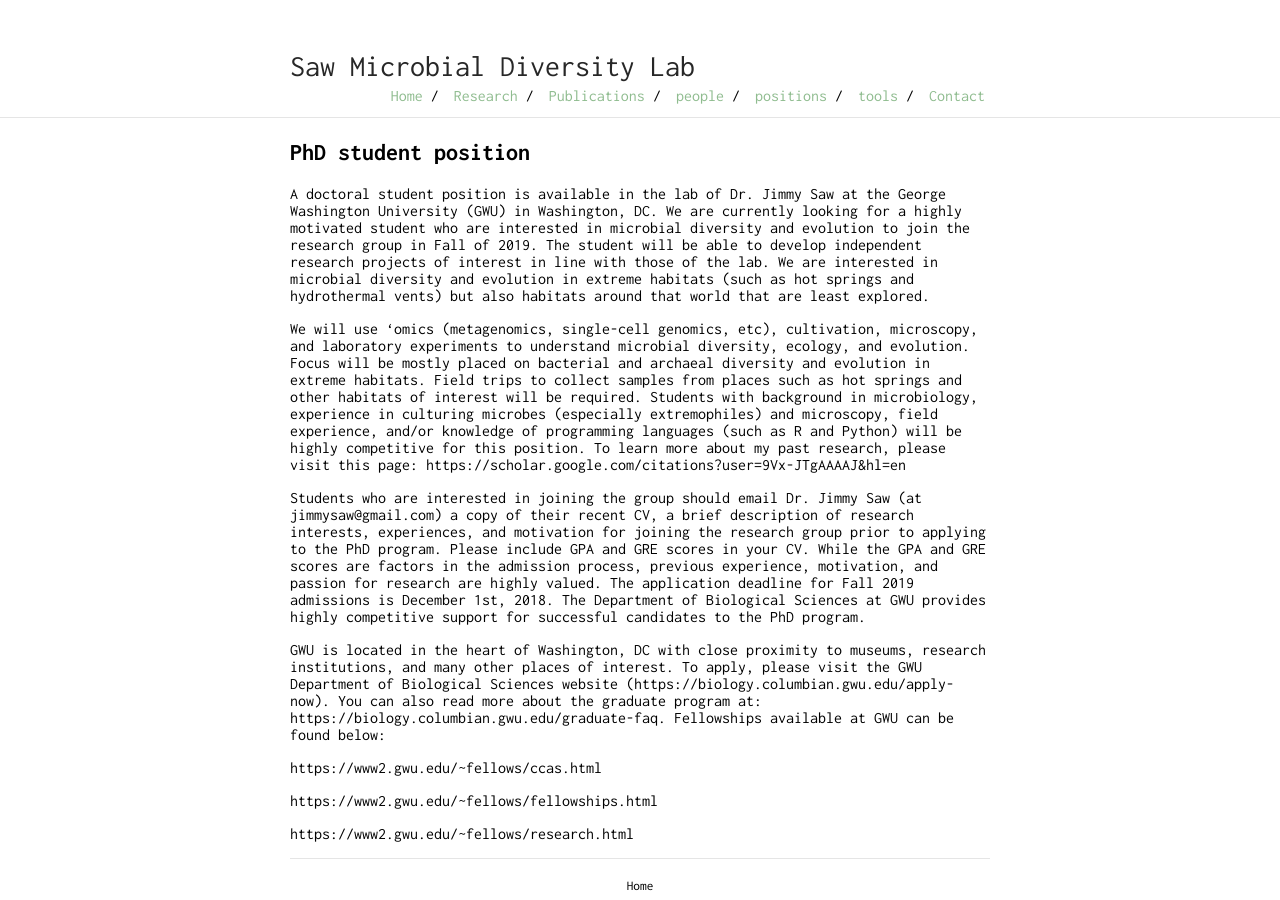
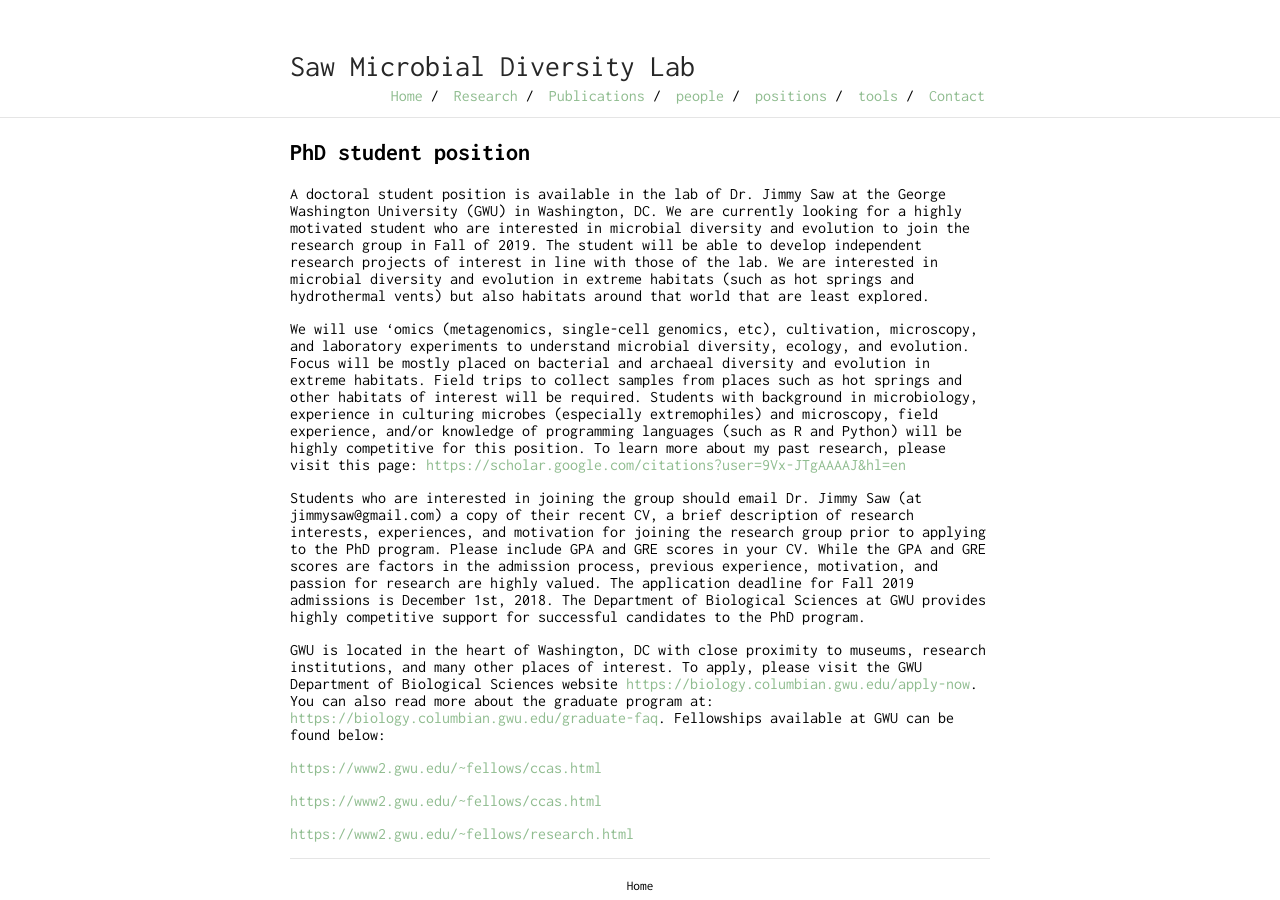
Before and after one commit to jimmysaw/jimmysaw.github.io, a Jekyll site: the page built from phd.md, in a window 1280 px wide. Built offline with Jekyll 4.4.1, drawn with Linux system fonts in a browser that asks for light colours; our own code applies the rules of GitHub Pages for plain Markdown files; part of the change alters nothing that is shown.

Commit message:
edited links for website

```diff
--- a/phd.md
+++ b/phd.md
@@ -7,14 +7,14 @@ is_contact: true
 
 A doctoral student position is available in the lab of Dr. Jimmy Saw at the George Washington University (GWU) in Washington, DC. We are currently looking for a highly motivated student who are interested in microbial diversity and evolution to join the research group in Fall of 2019. The student will be able to develop independent research projects of interest in line with those of the lab. We are interested in microbial diversity and evolution in extreme habitats (such as hot springs and hydrothermal vents) but also habitats around that world that are least explored.
 
-We will use 'omics (metagenomics, single-cell genomics, etc), cultivation, microscopy, and laboratory experiments to understand microbial diversity, ecology, and evolution. Focus will be mostly placed on bacterial and archaeal diversity and evolution in extreme habitats. Field trips to collect samples from places such as hot springs and other habitats of interest will be required. Students with background in microbiology, experience in culturing microbes (especially extremophiles) and microscopy, field experience, and/or knowledge of programming languages (such as R and Python) will be highly competitive for this position. To learn more about my past research, please visit this page: https://scholar.google.com/citations?user=9Vx-JTgAAAAJ&hl=en
+We will use 'omics (metagenomics, single-cell genomics, etc), cultivation, microscopy, and laboratory experiments to understand microbial diversity, ecology, and evolution. Focus will be mostly placed on bacterial and archaeal diversity and evolution in extreme habitats. Field trips to collect samples from places such as hot springs and other habitats of interest will be required. Students with background in microbiology, experience in culturing microbes (especially extremophiles) and microscopy, field experience, and/or knowledge of programming languages (such as R and Python) will be highly competitive for this position. To learn more about my past research, please visit this page: [https://scholar.google.com/citations?user=9Vx-JTgAAAAJ&hl=en](https://scholar.google.com/citations?user=9Vx-JTgAAAAJ&hl=en)
 
 Students who are interested in joining the group should email Dr. Jimmy Saw (at jimmysaw@gmail.com) a copy of their recent CV, a brief description of research interests, experiences, and motivation for joining the research group prior to applying to the PhD program. Please include GPA and GRE scores in your CV. While the GPA and GRE scores are factors in the admission process, previous experience, motivation, and passion for research are highly valued. The application deadline for Fall 2019 admissions is December 1st, 2018. The Department of Biological Sciences at GWU provides highly competitive support for successful candidates to the PhD program.
 
-GWU is located in the heart of Washington, DC with close proximity to museums, research institutions, and many other places of interest. To apply, please visit the GWU Department of Biological Sciences website (https://biology.columbian.gwu.edu/apply-now). You can also read more about the graduate program at: https://biology.columbian.gwu.edu/graduate-faq. Fellowships available at GWU can be found below:
+GWU is located in the heart of Washington, DC with close proximity to museums, research institutions, and many other places of interest. To apply, please visit the GWU Department of Biological Sciences website [https://biology.columbian.gwu.edu/apply-now](https://biology.columbian.gwu.edu/apply-now). You can also read more about the graduate program at: [https://biology.columbian.gwu.edu/graduate-faq](https://biology.columbian.gwu.edu/graduate-faq). Fellowships available at GWU can be found below:
 
-https://www2.gwu.edu/~fellows/ccas.html
+[https://www2.gwu.edu/~fellows/ccas.html](https://www2.gwu.edu/~fellows/ccas.html)
 
-https://www2.gwu.edu/~fellows/fellowships.html
+[https://www2.gwu.edu/~fellows/ccas.html](https://www2.gwu.edu/~fellows/fellowships.html)
 
-https://www2.gwu.edu/~fellows/research.html
+[https://www2.gwu.edu/~fellows/research.html](https://www2.gwu.edu/~fellows/research.html)
```
